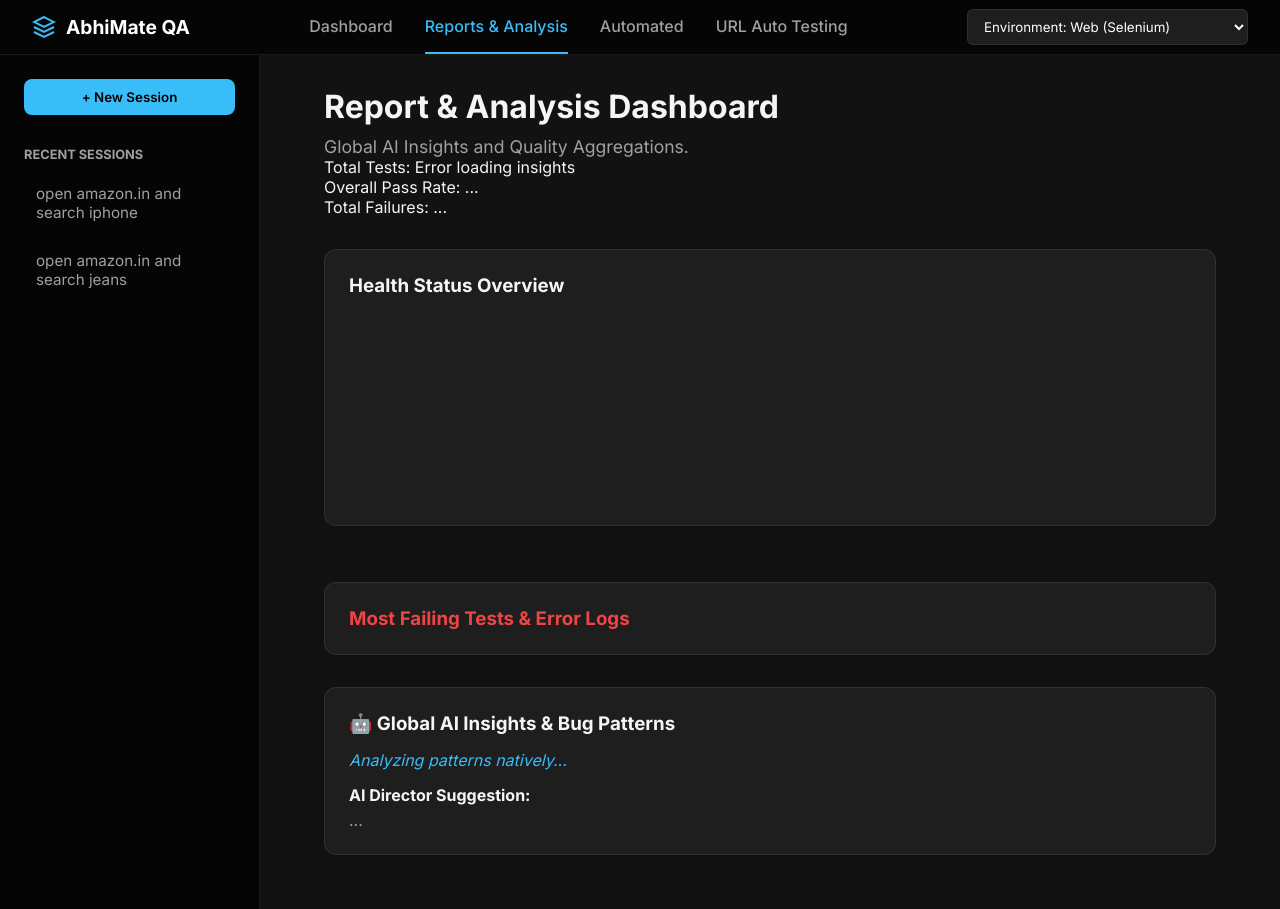
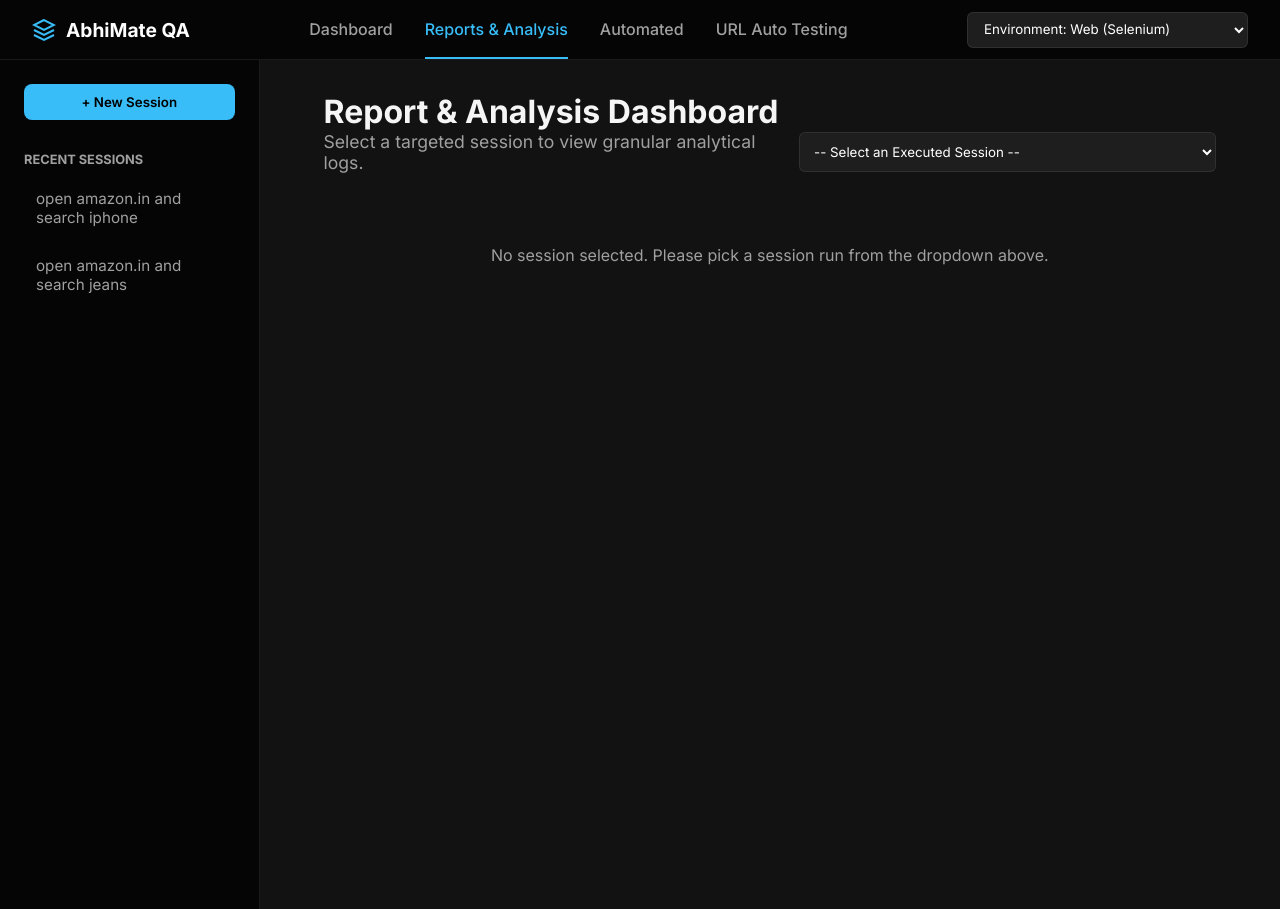
Before and after one commit to Abhi-tech-geek/AbhiMate, a Flask app: page / in a window 1280 px wide, after a click on "Reports & Analysis". Run offline with Flask 3, Linux system fonts and the light colour scheme; data comes from the database, SQL or seed files in the repository; both versions use the stored data as it was after the commit; data that the repository does not hold is empty; a map, chart or similar area stays blank.

Commit message:
refactor: Upgrade Reports UI to Session-specific Dropdown Analytics Component

```diff
--- a/app.py
+++ b/app.py
@@ -211,27 +211,31 @@ def zero_touch_execute():
 
 @app.route("/api/reports/global_insights", methods=["GET"])
 def get_global_insights():
-    sessions = memory_agent.get_all_sessions()
+    session_metadata = memory_agent.list_all_sessions()
 
     failed_cases_payload = []
     total_cases = 0
     total_passes = 0
     total_fails = 0
 
-    for session in sessions:
-        if session.report:
-            total_cases += session.report.metrics.total
-            total_passes += session.report.metrics.passed
-            total_fails += session.report.metrics.failed
-            for tc in session.test_cases:
-                if tc.status == "Fail":
-                    failed_cases_payload.append({
-                        "session": session.feature,
-                        "test_id": tc.id,
-                        "description": tc.description,
-                        "error": tc.error,
-                        "isolated_insight": tc.bug_insight
-                    })
+    for meta in session_metadata:
+        try:
+            session = memory_agent.load_session(meta["session_id"])
+            if session.report:
+                total_cases += session.report.metrics.total
+                total_passes += session.report.metrics.passed
+                total_fails += session.report.metrics.failed
+                for tc in session.test_cases:
+                    if tc.status == "Fail":
+                        failed_cases_payload.append({
+                            "session": session.feature,
+                            "test_id": tc.id,
+                            "description": tc.description,
+                            "error": tc.error,
+                            "isolated_insight": tc.bug_insight
+                        })
+        except Exception:
+            continue
 
     insights = report_agent.generate_global_insights(failed_cases_payload)
 
--- a/ui/static/script.js
+++ b/ui/static/script.js
@@ -37,7 +37,7 @@ navTabs.forEach(tab => {
         document.getElementById(tab.dataset.target).classList.add('active-view');
 
         if (tab.dataset.target === 'reportsView') {
-            loadGlobalReports();
+            initReportsDashboard();
         }
     });
 });
@@ -233,109 +233,99 @@ function renderReportInline(report) {
     testCasesContainer.insertAdjacentHTML('beforeend', html);
 }
 
-// Global Reports View
-async function loadGlobalReports() {
+// Reports View Logic
+const reportSessionSelect = document.getElementById('reportSessionSelect');
+
+async function initReportsDashboard() {
+    reportSessionSelect.innerHTML = '<option value="">-- Loading Sessions... --</option>';
+    document.getElementById('reportEmptyState').classList.remove('hidden');
+    document.getElementById('reportContentArea').classList.add('hidden');
+
+    try {
+        const res = await fetch('/api/sessions');
+        const sessions = await res.json();
+
+        reportSessionSelect.innerHTML = '<option value="">-- Select an Executed Session --</option>';
+        sessions.forEach(s => {
+            if (s.state === 'EXECUTED') {
+                const opt = document.createElement('option');
+                opt.value = s.session_id;
+                opt.innerText = `${s.feature} (${new Date(s.timestamp*1000).toLocaleString()})`;
+                reportSessionSelect.appendChild(opt);
+            }
+        });
+    } catch(err) {
+        reportSessionSelect.innerHTML = '<option value="">-- Failed to Load --</option>';
+    }
+}
+
+reportSessionSelect.addEventListener('change', async (e) => {
+    const sessionId = e.target.value;
+    if(!sessionId) {
+        document.getElementById('reportEmptyState').classList.remove('hidden');
+        document.getElementById('reportContentArea').classList.add('hidden');
+        return;
+    }
+
+    document.getElementById('reportEmptyState').classList.add('hidden');
+    document.getElementById('reportContentArea').classList.remove('hidden');
+
+    document.getElementById('rTotal').innerText = "Loading...";
+    document.getElementById('rPass').innerText = "...";
+    document.getElementById('rFail').innerText = "...";
+    document.getElementById('rSummary').innerText = "Analyzing payload...";
+    document.getElementById('rLogsList').innerHTML = "";
+
     const healthCtx = document.getElementById('healthChart');
     if(window.healthChartInstance) window.healthChartInstance.destroy();
 
-    document.getElementById('rTotal').innerText = "Loading...";
-    document.getElementById('rPassRate').innerText = "...";
-    document.getElementById('rFail').innerText = "...";
+    try {
+        const res = await fetch(`/api/sessions/${sessionId}`);
+        const session = await res.json();
+        const report = session.report;
 
-    try {
-        const res = await fetch('/api/reports/global_insights');
-        const data = await res.json();
+        if(!report) throw new Error("No report generated for this session.");
 
-        document.getElementById('rTotal').innerText = data.total_evaluated;
-        document.getElementById('rPassRate').innerText = data.pass_rate + "%";
-        document.getElementById('rFail').innerText = data.total_failures;
+        document.getElementById('rTotal').innerText = report.metrics.total;
+        document.getElementById('rPass').innerText = report.metrics.passed;
+        document.getElementById('rFail').innerText = report.metrics.failed;
 
         window.healthChartInstance = new Chart(healthCtx, {
             type: 'doughnut',
             data: {
                 labels: ['Passed', 'Failed'],
                 datasets: [{
-                    data: [data.total_evaluated - data.total_failures, data.total_failures],
+                    data: [report.metrics.passed, report.metrics.failed],
                     backgroundColor: ['#4ade80', '#ef4444'],
                     borderColor: '#121212',
                     borderWidth: 2
                 }]
             },
-            options: { cutout: '75%', responsive: true, maintainAspectRatio: false, plugins: { legend: { position: 'bottom', labels: { color: '#fff' } } } }
+            options: { cutout: '75%', responsive: true, maintainAspectRatio: false, plugins: { legend: { display: false } } }
         });
 
-        const failList = document.getElementById('mostFailingList');
-        failList.innerHTML = '';
-        if (data.most_failing_tests && data.most_failing_tests.length > 0) {
-            data.most_failing_tests.forEach(ft => {
-                failList.insertAdjacentHTML('beforeend', `
-                    <li style="background:var(--bg-panel); border-left:3px solid var(--fail); padding:10px; margin-bottom:10px;">
-                        <strong>${ft.test_id}</strong> (${ft.session})<br>
-                        <span style="color:var(--text-secondary); font-size:0.85rem">${ft.error}</span><br>
-                        <span style="color:var(--accent); font-size:0.85rem">Analyst Insight: ${ft.isolated_insight}</span>
+        document.getElementById('rSummary').innerText = report.executive_summary || "No insights created.";
+
+        const fContainer = document.getElementById('rLogsList');
+        const failedCases = session.test_cases.filter(tc => tc.status === 'Fail');
+
+        if(failedCases.length === 0) {
+            fContainer.innerHTML = '<li style="color:var(--text-secondary)">No failures detected. Perfect run!</li>';
+        } else {
+            failedCases.forEach(fc => {
+                fContainer.insertAdjacentHTML('beforeend', `
+                    <li style="background:rgba(255,255,255,0.05); padding:10px; border-left:3px solid var(--fail); margin-bottom:10px;">
+                        <strong>${fc.id}</strong><br>
+                        <span style="color:var(--text-secondary); font-size:0.85rem">Error: ${fc.error}</span><br>
+                        <span style="color:var(--accent); font-size:0.85rem">AI Insight: ${fc.bug_insight}</span>
                     </li>
                 `);
             });
-        } else {
-            failList.innerHTML = '<li style="color:var(--text-secondary)">No failing tests registered.</li>';
         }
-
-        const pContainer = document.getElementById('aiBugPatterns');
-        pContainer.innerHTML = '';
-        data.bug_patterns.forEach(pt => {
-            pContainer.insertAdjacentHTML('beforeend', `<div>• ${pt}</div>`);
-        });
-
-        document.getElementById('aiSuggestions').innerText = data.ai_suggestions || "No suggestions derived.";
-
     } catch(err) {
-        document.getElementById('rTotal').innerText = "Error loading insights";
+        document.getElementById('rSummary').innerText = err.message;
     }
-}
-
-async function openReportModal(sessionId) {
-    modal.classList.remove('hidden');
-    document.getElementById('modalSessionTitle').innerText = 'Loading...';
-    try {
-        const res = await fetch(`/api/sessions/${sessionId}`);
-        const session = await res.json();
-        const report = session.report;
-
-        document.getElementById('modalSessionTitle').innerText = `Report: ${session.feature}`;
-
-        if(!report) {
-            document.getElementById('modalSummary').innerText = "Report generation failed or incomplete.";
-            return;
-        }
-
-        document.getElementById('mPass').innerText = report.metrics.passed;
-        document.getElementById('mFail').innerText = report.metrics.failed;
-        document.getElementById('mSkip').innerText = report.metrics.skipped;
-        document.getElementById('modalSummary').innerText = report.executive_summary || "No summary provided.";
-
-        const fContainer = document.getElementById('modalFailures');
-        fContainer.innerHTML = '';
-        const failedCases = session.test_cases.filter(tc => tc.status === 'Fail');
-        if(failedCases.length === 0) {
-            fContainer.innerHTML = '<p>No failures in this suite.</p>';
-        } else {
-            failedCases.forEach(fc => {
-                fContainer.insertAdjacentHTML('beforeend', `
-                    <div style="background:rgba(255,255,255,0.05); padding:10px; border-left:3px solid var(--fail); margin-bottom:10px;">
-                        <strong>${fc.id}</strong>: ${fc.error}<br>
-                        <em style="color:var(--text-secondary)">Insight: ${fc.bug_insight}</em>
-                    </div>
-                `);
-            });
-        }
-
-    } catch(err) {
-        document.getElementById('modalSummary').innerText = 'Failed to load report data.';
-    }
-}
-
-closeModalBtn.onclick = () => modal.classList.add('hidden');
-window.onclick = (e) => { if(e.target === modal) modal.classList.add('hidden'); }
+});
 
 // -----------------------------------------
 // Automated (Direct Execution) Logic
--- a/ui/templates/index.html
+++ b/ui/templates/index.html
@@ -96,34 +96,42 @@
             <!-- REPORTS VIEW -->
             <div id="reportsView" class="view-panel">
                 <h1>Report & Analysis Dashboard</h1>
-                <p class="subtitle">Global AI Insights and Quality Aggregations.</p>
-                <div class="metrics-row" style="margin-bottom: 2rem;">
-                    <div class="metric total">Total Tests: <span id="rTotal">0</span></div>
-                    <div class="metric pass">Overall Pass Rate: <span id="rPassRate">0%</span></div>
-                    <div class="metric fail">Total Failures: <span id="rFail">0</span></div>
+                <div style="display: flex; align-items: center; justify-content: space-between; margin-bottom: 1.5rem;">
+                    <p class="subtitle" style="margin: 0;">Select a targeted session to view granular analytical logs.</p>
+                    <select id="reportSessionSelect" class="env-dropdown" style="min-width: 300px; padding: 10px; border-radius: 6px;">
+                        <option value="">-- Load an Executed Session --</option>
+                    </select>
                 </div>
 
-                <div style="display: flex; gap: 2rem; margin-bottom: 2rem; width: 100%;">
-                    <div class="test-case-card" style="flex: 1;">
-                        <h3>Health Status Overview</h3>
-                        <canvas id="healthChart" height="200"></canvas>
+                <div id="reportContentArea" class="hidden">
+                    <div class="metrics-row" style="margin-bottom: 2rem;">
+                        <div class="metric total">Total: <span id="rTotal">0</span></div>
+                        <div class="metric pass">Passed: <span id="rPass">0</span></div>
+                        <div class="metric fail">Failed: <span id="rFail">0</span></div>
+                    </div>
+
+                    <div style="display: flex; gap: 2rem; margin-bottom: 2rem; align-items: stretch;">
+                        <div class="test-case-card" style="flex: 0 0 250px; text-align: center; display: flex; flex-direction: column; justify-content: center;">
+                            <h3 style="margin-bottom: 15px;">Health Status</h3>
+                            <div style="width: 150px; height: 150px; margin: 0 auto; position: relative;">
+                                <canvas id="healthChart"></canvas>
+                            </div>
+                        </div>
+                        <div class="test-case-card" style="flex: 1; display: flex; flex-direction: column;">
+                            <h3>🤖 QA Director Executive Summary</h3>
+                            <p id="rSummary" style="color: var(--text-secondary); line-height: 1.6; margin-top: 10px;"></p>
+                        </div>
+                    </div>
+
+                    <div class="test-case-card" style="margin-bottom: 2rem;">
+                        <h3 style="color:var(--fail);">Developer Failure Logs & Triage Details</h3>
+                        <ul id="rLogsList" style="list-style: none; padding: 0; margin-top: 15px;">
+                        </ul>
                     </div>
                 </div>
 
-                <div class="test-case-card" style="margin-bottom: 2rem;">
-                    <h3 style="color:var(--fail);">Most Failing Tests & Error Logs</h3>
-                    <ul id="mostFailingList" style="list-style: none; padding: 0;">
-                        <!-- populated via js -->
-                    </ul>
-                </div>
-
-                <div class="test-case-card" style="margin-bottom: 2rem;">
-                    <h3>🤖 Global AI Insights & Bug Patterns</h3>
-                    <div id="aiBugPatterns" style="margin-top: 15px; margin-bottom: 15px; color: var(--accent);">
-                        <i>Analyzing patterns natively...</i>
-                    </div>
-                    <h4 style="margin-bottom: 5px;">AI Director Suggestion:</h4>
-                    <p id="aiSuggestions" style="color: var(--text-secondary);">...</p>
+                <div id="reportEmptyState" style="text-align: center; padding: 3rem 0; color: var(--text-secondary);">
+                    No session selected. Please pick a session run from the dropdown above.
                 </div>
             </div>
 
@@ -178,24 +186,6 @@
         </div>
     </div>
 
-    <!-- Modal for Detailed Reports -->
-    <div id="reportModal" class="modal hidden">
-        <div class="modal-content">
-            <span class="close-modal">&times;</span>
-            <h2 id="modalSessionTitle">Session Report</h2>
-            <div class="metrics-row">
-                <div class="metric pass">Pass: <span id="mPass">0</span></div>
-                <div class="metric fail">Fail: <span id="mFail">0</span></div>
-                <div class="metric skip">Skip: <span id="mSkip">0</span></div>
-            </div>
-            <h3>Executive Summary</h3>
-            <p id="modalSummary">...</p>
-            <h3>Failure Root Cause Analysis</h3>
-            <div id="modalFailures"></div>
-        </div>
-    </div>
-
     <script src="{{ url_for('static', filename='script.js') }}"></script>
 </body>
-
 </html>
```
Also changed, not shown: database/abhimate.db.
